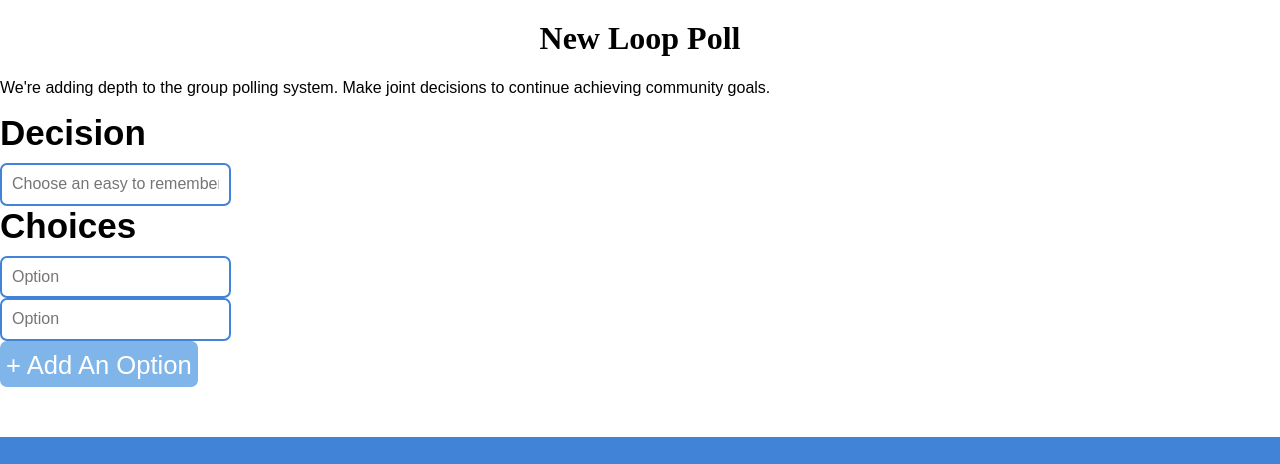
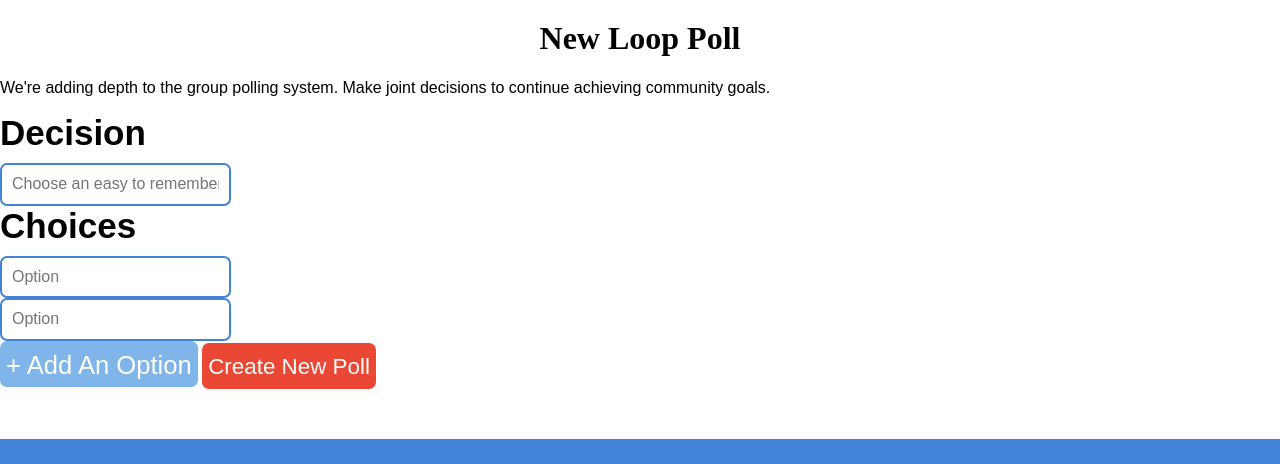
Before and after one commit to crock/myLoop-client, a plain HTML site: page new-loop-poll.html in a window 1280 px wide. Shown: the part 86-550 px from the top of the page. Drawn offline with nearby package versions, Linux system fonts and the light colour scheme; files whose address does not match are found by name.

Commit message:
Add files via upload

```diff
--- a/new-loop-poll.html
+++ b/new-loop-poll.html
@@ -47,6 +47,7 @@
             <span id="add"></span>
 
             <input type="submit" class="btn-info" value="+ Add An Option" id="add-option">
+            <input type="submit" class="btn-danger" id="pollish" value="Create New Poll">
         </div>
     </form>
 
```
